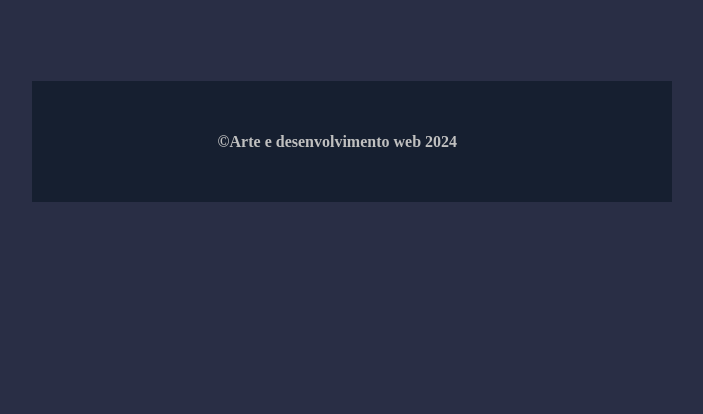
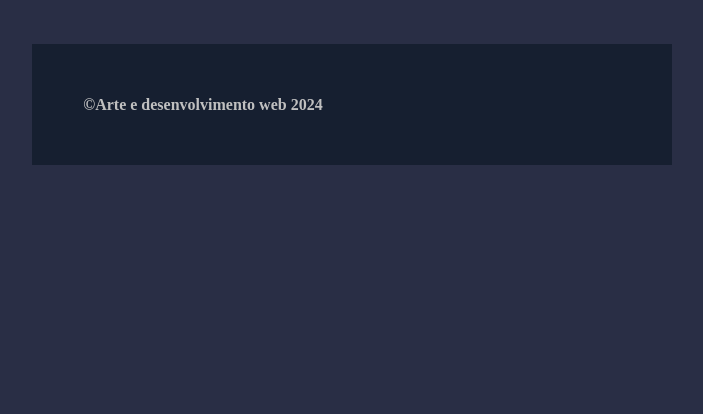
Before and after one commit to G-Dias-P/site_historia, a plain HTML site: page index.html in a window 1280 px wide. Shown: the part 386-800 px from the top of the page, without its empty margins (288-991 px from the left). Drawn offline with Linux system fonts and the light colour scheme.

Commit message:
Update estitilos.css

```diff
--- a/css/estitilos.css
+++ b/css/estitilos.css
@@ -70,12 +70,8 @@ h1,h2,h3,h4,ul{
     margin: 2% 0;
 }
 
-h4.cop{
-    margin: 0 25%;
-}
-
 h1,h4{
-    margin: 0 10% ;
+    margin: auto ;
 }
 
 
```
